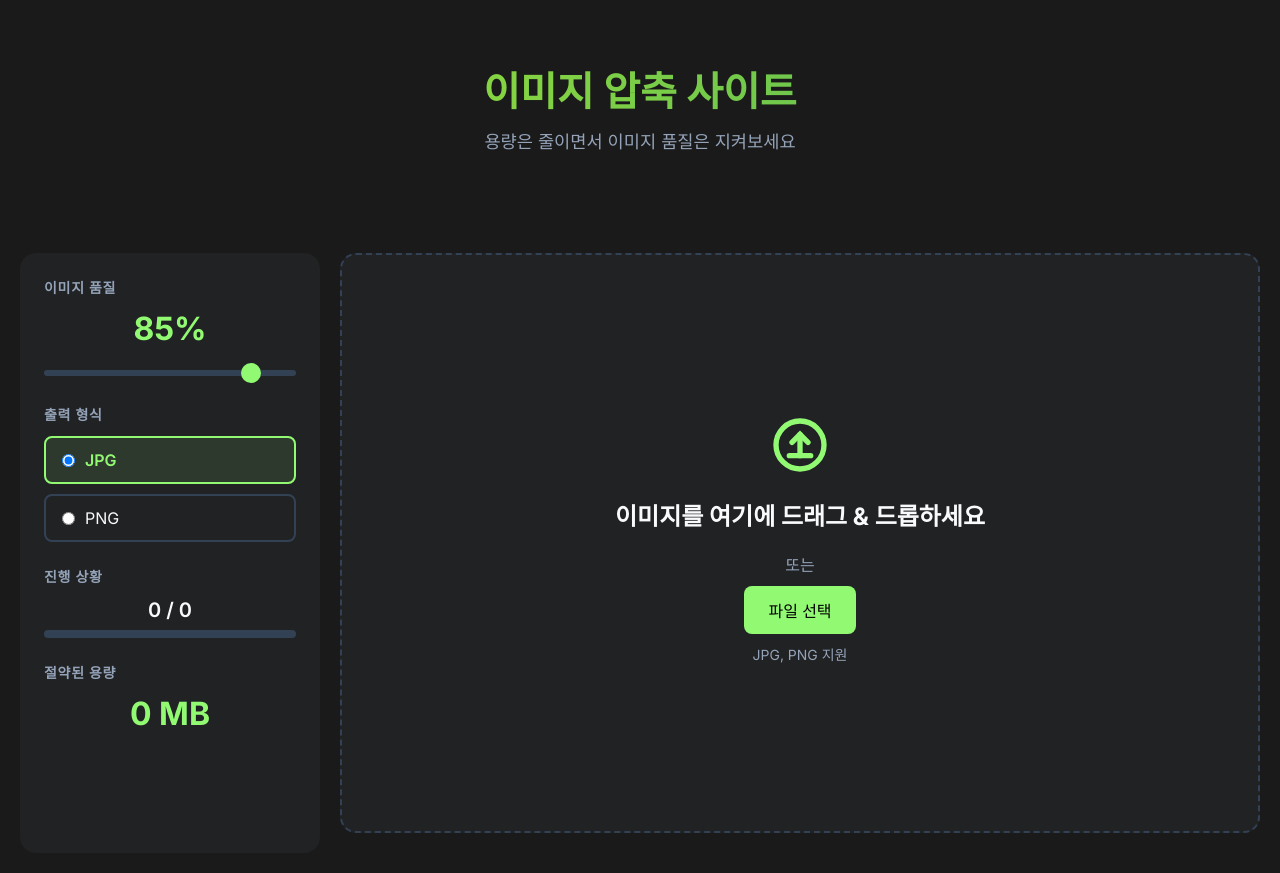
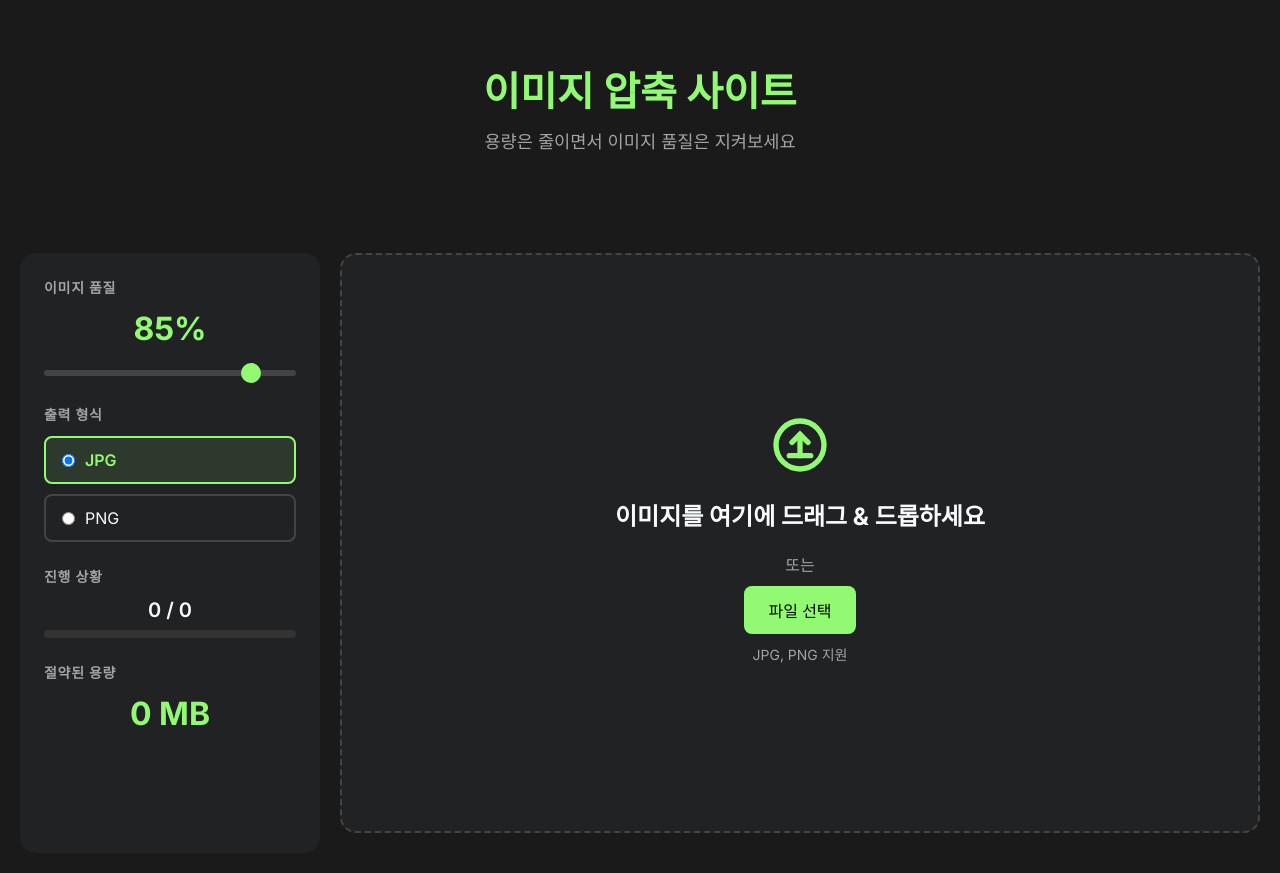
Before and after one commit to philip243/philip, a Flask app: page / in a window 1280 px wide. Run offline with Flask 3, Linux system fonts and the light colour scheme; some libraries are stand-ins or nearby versions.

Commit message:
Design polish: header color #92FA72, neutral gray borders

```diff
--- a/static/style.css
+++ b/static/style.css
@@ -7,10 +7,10 @@
     --sidebar-bg: #212224;
     --card-bg: #212224;
     --text-main: #f8fafc;
-    --text-muted: #94a3b8;
-    --border-color: #334155;
+    --text-muted: #a3a3a3;
+    --border-color: #444444;
     --success-color: #92FA72;
-    --progress-bg: #334155;
+    --progress-bg: #333333;
 }
 
 * {
@@ -42,10 +42,8 @@ body {
     font-size: 2.5rem;
     font-weight: 700;
     margin-bottom: 10px;
-    background: linear-gradient(to right, #A3E635, #52B559);
-    -webkit-background-clip: text;
-    background-clip: text;
-    -webkit-text-fill-color: transparent;
+    color: #92FA72;
+    /* Removed gradient to match specific color request */
 }
 
 .app-header p {
```
